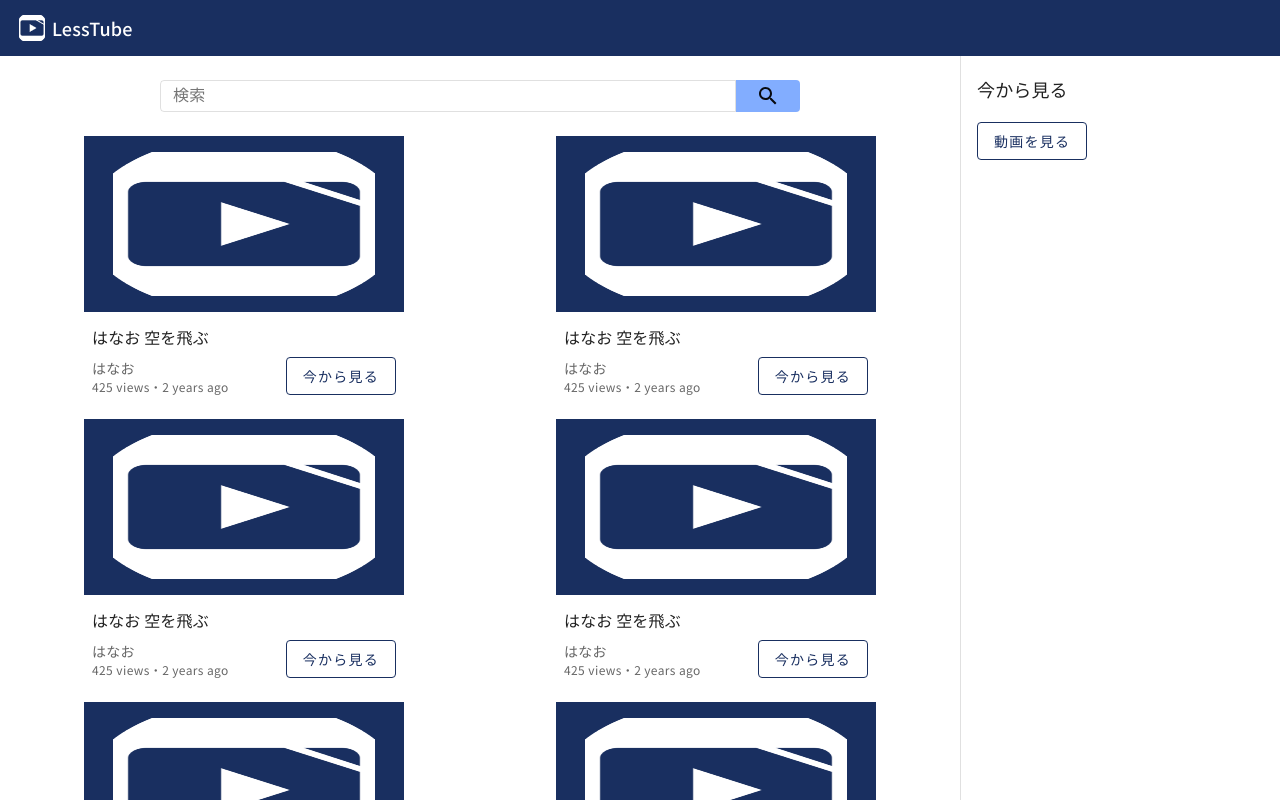
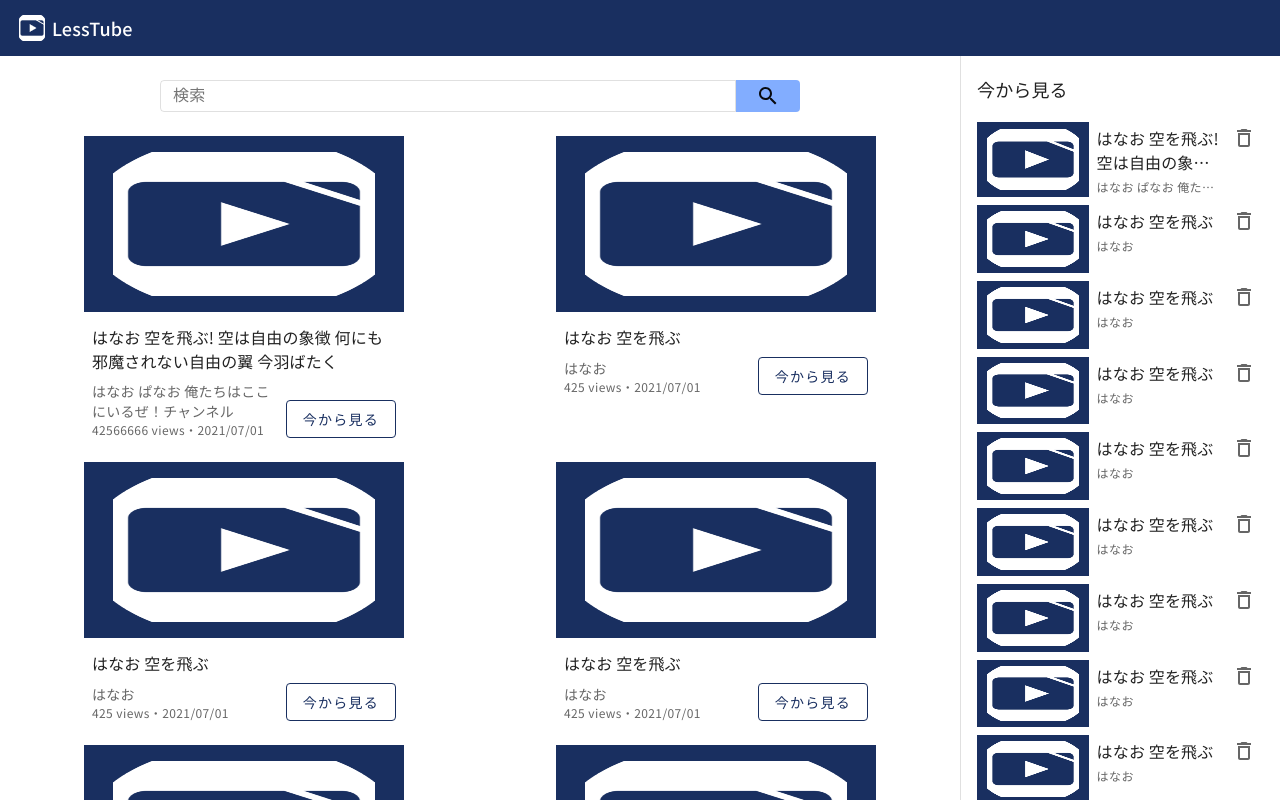
Before and after one commit to minguu42/lesstube, a Next.js app: page / in a window 1280 px wide. Shown: the top 800 px of the page. Built offline with nearby package versions, Linux system fonts and the light colour scheme.

Commit message:
<VideoCard> の作成

```diff
--- /dev/null
+++ b/src/components/common/icons/TrashIcon.tsx
@@ -0,0 +1,19 @@
+type Props = {
+  size?: number;
+  color?: string;
+};
+
+const TrashIcon = ({ size, color }: Props): JSX.Element => (
+  <svg
+    xmlns="http://www.w3.org/2000/svg"
+    height={size ?? 24}
+    viewBox="0 0 24 24"
+    width={size ?? 24}
+    fill={color ?? "#000000"}
+  >
+    <path d="M0 0h24v24H0V0z" fill="none" />
+    <path d="M16 9v10H8V9h8m-1.5-6h-5l-1 1H5v2h14V4h-3.5l-1-1zM18 7H6v12c0 1.1.9 2 2 2h8c1.1 0 2-.9 2-2V7z" />
+  </svg>
+);
+
+export default TrashIcon;
--- /dev/null
+++ b/src/components/home/VideoCardSheet/VideoCard.module.scss
@@ -0,0 +1,37 @@
+@use "src/styles/variables";
+
+.container {
+  display: flex;
+  background-color: var(--c-surface);
+}
+
+.body {
+  display: flex;
+  gap: 8px;
+  justify-content: space-between;
+  width: 176px;
+  padding: 4px 8px 2px 8px;
+}
+
+.title {
+  display: -webkit-box;
+  margin-bottom: 4px;
+  overflow: hidden;
+  color: var(--c-on-surface-high);
+  -webkit-box-orient: vertical;
+  -webkit-line-clamp: 2;
+  @include variables.subtitle1;
+}
+
+.channelTitle {
+  display: -webkit-box;
+  overflow: hidden;
+  color: var(--c-on-surface-medium);
+  -webkit-box-orient: vertical;
+  -webkit-line-clamp: 1;
+  @include variables.caption;
+}
+
+.trashButton {
+  height: 24px;
+}
--- /dev/null
+++ b/src/components/home/VideoCardSheet/VideoCard.tsx
@@ -0,0 +1,26 @@
+import Image from "next/image";
+
+import TrashIcon from "components/common/icons/TrashIcon";
+import styles from "./VideoCard.module.scss";
+import { Video } from "models/video";
+
+type Props = {
+  video: Video;
+};
+
+const VideoCard = ({ video }: Props): JSX.Element => (
+  <div className={styles.container}>
+    <Image src="/logo.png" alt="thumbnail image" width={112} height={68} />
+    <div className={styles.body}>
+      <div>
+        <h6 className={styles.title}>{video.title}</h6>
+        <p className={styles.channelTitle}>{video.channelTitle}</p>
+      </div>
+      <button className={styles.trashButton}>
+        <TrashIcon color="#666666" />
+      </button>
+    </div>
+  </div>
+);
+
+export default VideoCard;
--- a/src/components/home/VideoCardSheet/index.tsx
+++ b/src/components/home/VideoCardSheet/index.tsx
@@ -1,18 +1,131 @@
 import { useState } from "react";
 
+import VideoCard from "components/home/VideoCardSheet/VideoCard";
 import styles from "./styles.module.scss";
+import { Video } from "models/video";
 
-export const VideoCardSheet = (): JSX.Element => (
+type Props = {
+  videos: Video[];
+};
+
+export const VideoCardSheet = ({ videos }: Props): JSX.Element => (
   <div className={styles.container}>
     <h3 className={styles.title}>今から見る</h3>
+    <ul className={styles.videoCardLayout}>
+      {videos.map((video) => (
+        <li key={video.id}>
+          <VideoCard video={video} />
+        </li>
+      ))}
+    </ul>
     <button className={styles.watchButton}>動画を見る</button>
   </div>
 );
 
+const videos: Video[] = [
+  {
+    id: "1",
+    title:
+      "はなお 空を飛ぶ! 空は自由の象徴 何にも邪魔されない自由の翼 今羽ばたく",
+    thumbnailURL: "None",
+    channelTitle: "はなお ぱなお 俺たちはここにいるぜ！チャンネル",
+    viewCount: 425,
+    publishedAt: new Date(),
+  },
+  {
+    id: "2",
+    title: "はなお 空を飛ぶ",
+    thumbnailURL: "None",
+    channelTitle: "はなお",
+    viewCount: 425,
+    publishedAt: new Date(),
+  },
+  {
+    id: "3",
+    title: "はなお 空を飛ぶ",
+    thumbnailURL: "None",
+    channelTitle: "はなお",
+    viewCount: 425,
+    publishedAt: new Date(),
+  },
+  {
+    id: "4",
+    title: "はなお 空を飛ぶ",
+    thumbnailURL: "None",
+    channelTitle: "はなお",
+    viewCount: 425,
+    publishedAt: new Date(),
+  },
+  {
+    id: "5",
+    title: "はなお 空を飛ぶ",
+    thumbnailURL: "None",
+    channelTitle: "はなお",
+    viewCount: 425,
+    publishedAt: new Date(),
+  },
+  {
+    id: "6",
+    title: "はなお 空を飛ぶ",
+    thumbnailURL: "None",
+    channelTitle: "はなお",
+    viewCount: 425,
+    publishedAt: new Date(),
+  },
+  {
+    id: "7",
+    title: "はなお 空を飛ぶ",
+    thumbnailURL: "None",
+    channelTitle: "はなお",
+    viewCount: 425,
+    publishedAt: new Date(),
+  },
+  {
+    id: "8",
+    title: "はなお 空を飛ぶ",
+    thumbnailURL: "None",
+    channelTitle: "はなお",
+    viewCount: 425,
+    publishedAt: new Date(),
+  },
+  {
+    id: "9",
+    title: "はなお 空を飛ぶ",
+    thumbnailURL: "None",
+    channelTitle: "はなお",
+    viewCount: 425,
+    publishedAt: new Date(),
+  },
+  {
+    id: "10",
+    title: "はなお 空を飛ぶ",
+    thumbnailURL: "None",
+    channelTitle: "はなお",
+    viewCount: 425,
+    publishedAt: new Date(),
+  },
+  {
+    id: "11",
+    title: "はなお 空を飛ぶ",
+    thumbnailURL: "None",
+    channelTitle: "はなお",
+    viewCount: 425,
+    publishedAt: new Date(),
+  },
+  {
+    id: "12",
+    title: "はなお 空を飛ぶ",
+    thumbnailURL: "None",
+    channelTitle: "はなお",
+    viewCount: 425,
+    publishedAt: new Date(),
+  },
+];
+
 const VideoCardSheetContainer = (): JSX.Element => {
   const [isOpen] = useState(true);
 
-  return <>{isOpen && <VideoCardSheet />}</>;
+  return <>{isOpen && <VideoCardSheet videos={videos} />}</>;
 };
 
 export default VideoCardSheetContainer;
--- a/src/components/home/VideoCardSheet/styles.module.scss
+++ b/src/components/home/VideoCardSheet/styles.module.scss
@@ -13,6 +13,14 @@
   @include variables.headline6;
 }
 
+.videoCardLayout {
+  display: flex;
+  flex-direction: column;
+  gap: 8px;
+  margin-bottom: 16px;
+  list-style: none;
+}
+
 .watchButton {
   padding: 8px 16px;
   color: var(--c-primary);
--- a/src/components/home/VideoList/VideoListItem.module.scss
+++ b/src/components/home/VideoList/VideoListItem.module.scss
@@ -10,7 +10,11 @@
 }
 
 .title {
+  display: -webkit-box;
+  overflow: hidden;
   color: var(--c-on-surface-high);
+  -webkit-box-orient: vertical;
+  -webkit-line-clamp: 2;
   @include variables.subtitle1;
 }
 
@@ -20,8 +24,16 @@
   justify-content: space-between;
 }
 
+.leftWrapper {
+  max-width: 189px;
+}
+
 .channelTitle {
+  display: -webkit-box;
+  overflow: hidden;
   color: var(--c-on-surface-medium);
+  -webkit-box-orient: vertical;
+  -webkit-line-clamp: 2;
   @include variables.body2;
 }
 
--- a/src/components/home/VideoList/VideoListItem.tsx
+++ b/src/components/home/VideoList/VideoListItem.tsx
@@ -13,10 +13,10 @@ const VideoListItem = ({ video }: Props): JSX.Element => (
     <div className={styles.info}>
       <h6 className={styles.title}>{video.title}</h6>
       <div className={styles.detailContainer}>
-        <div>
+        <div className={styles.leftWrapper}>
           <p className={styles.channelTitle}>{video.channelTitle}</p>
           <p className={styles.statistics}>
-            {video.viewCount} views・2 years ago
+            {video.viewCount} views・2021/07/01
           </p>
         </div>
         <button className={styles.watchNowButton}>今から見る</button>
--- a/src/components/home/VideoList/index.tsx
+++ b/src/components/home/VideoList/index.tsx
@@ -17,10 +17,11 @@ export const VideoList = ({ videos }: Props): JSX.Element => (
 const videos: Video[] = [
   {
     id: "1",
-    title: "はなお 空を飛ぶ",
+    title:
+      "はなお 空を飛ぶ! 空は自由の象徴 何にも邪魔されない自由の翼 今羽ばたく",
     thumbnailURL: "None",
-    channelTitle: "はなお",
-    viewCount: 425,
+    channelTitle: "はなお ぱなお 俺たちはここにいるぜ！チャンネル",
+    viewCount: 42566666,
     publishedAt: new Date(),
   },
   {
```
